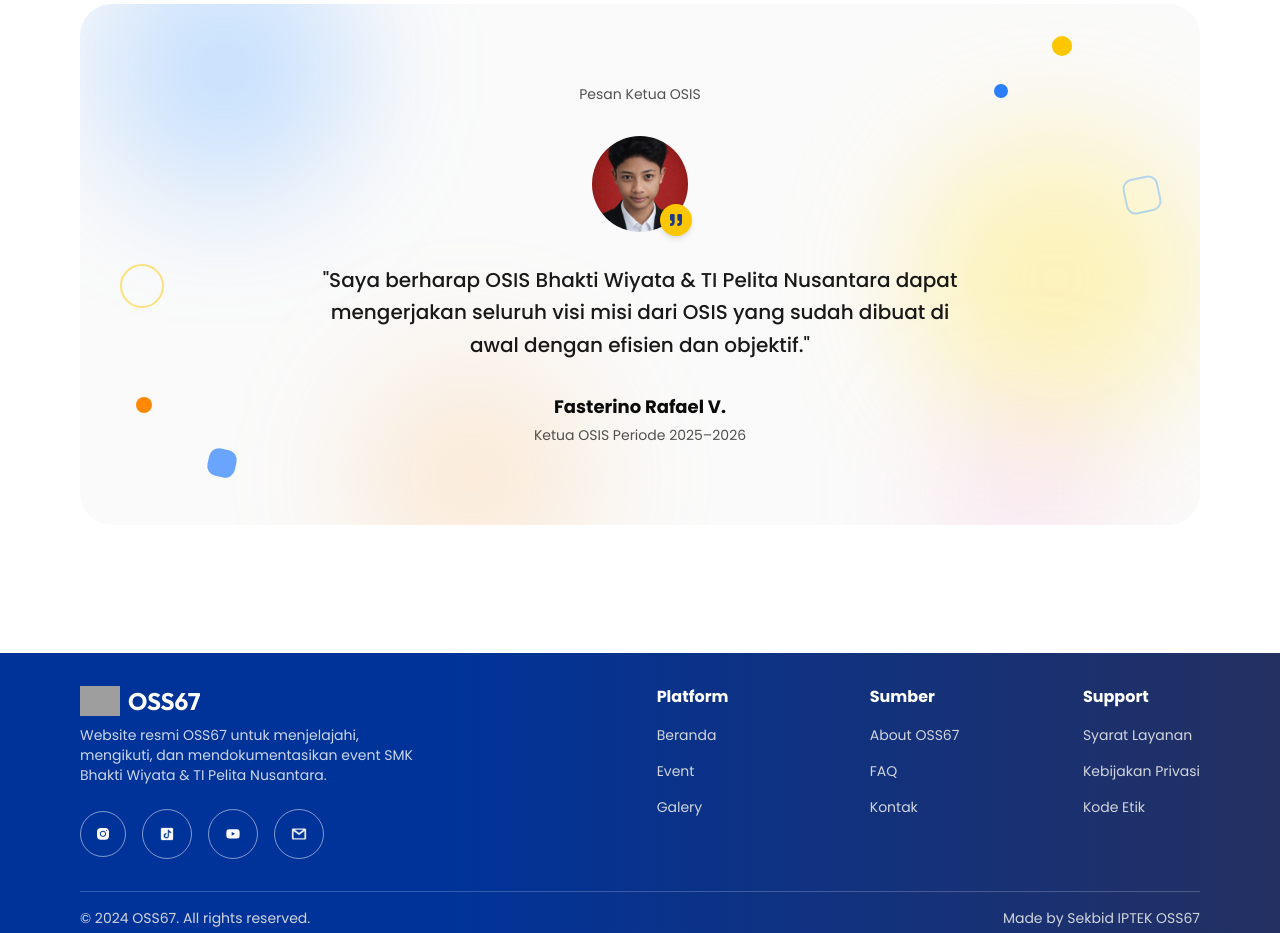
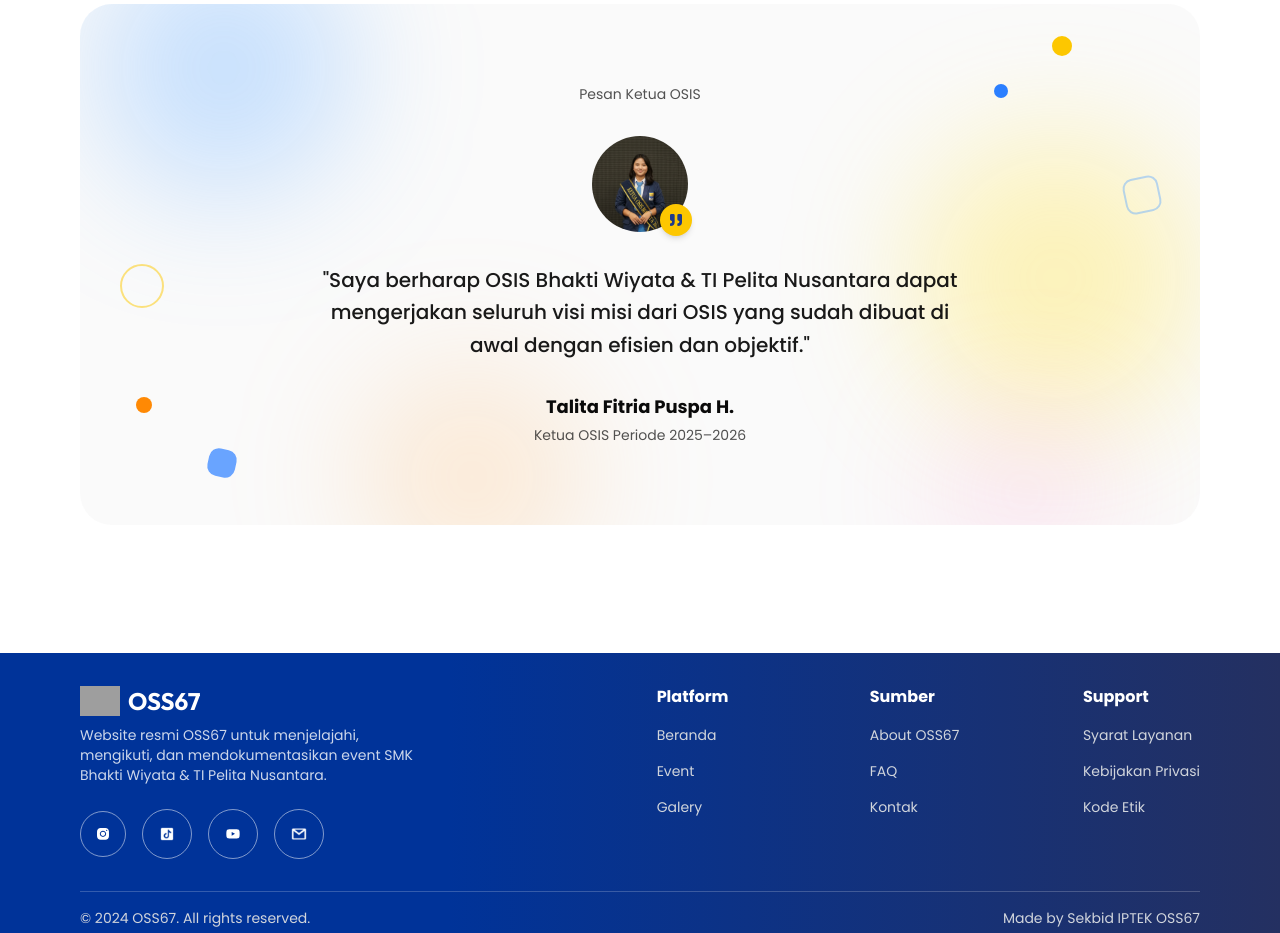
Before and after one commit to Rfn18/OSSExp, a Next.js app: page / in a window 1280 px wide. Shown: the part 2500-3433 px from the top of the page. Built offline with nearby package versions, Linux system fonts and the light colour scheme; grey boxes are pictures that could not be loaded.

Commit message:
feat: add OSS67 profile and user landing pages with organization structure and event showcase components

```diff
--- a/app/(public)/(user)/OSS67/page.tsx
+++ b/app/(public)/(user)/OSS67/page.tsx
@@ -1,7 +1,11 @@
+"use client";
+
 import { Divider } from "@/components/ui/divider";
 import { FadeInSection } from "@/lib/fadeInSection";
+import { useRouter } from "next/navigation";
 
 export default function OSS67Page() {
+  const router = useRouter()
   const bphMembers = [
     {
       initial: "Sekbid 1",
@@ -117,7 +121,8 @@ export default function OSS67Page() {
         <h3 className="text-3xl font-bold my-6 mb-10 text-white">
           Struktur Organisasi
         </h3>
-        <div className="group relative inline-block cursor-pointer overflow-hidden rounded-xl">
+        {/* BPH */}
+      <div className="group relative block w-full max-w-3xl mx-auto overflow-hidden rounded-xl cursor-pointer">
         <h3 className="absolute left-1/2 top-1/2 z-20 -translate-x-1/2 -translate-y-1/2 text-6xl md:text-8xl font-black text-white transition-all duration-700 ease-out group-hover:scale-75 group-hover:opacity-0 group-hover:blur-sm">
           BPH
         </h3>
@@ -125,7 +130,7 @@ export default function OSS67Page() {
         <img
           src="/images/seksi-bidang/BPH.JPG"
           alt="OSS67 Activities"
-            className="h-60 w-[720px] object-cover object-center grayscale transition-all duration-700 ease-out group-hover:scale-110 group-hover:grayscale-0"
+          className="h-48 sm:h-56 md:h-60 w-full object-cover object-center grayscale transition-all duration-700 ease-out group-hover:scale-110 group-hover:grayscale-0"
         />
         <div className="absolute bottom-4 left-6 z-20 translate-y-4 opacity-0 transition-all duration-700 group-hover:translate-y-0 group-hover:opacity-100">
           <h4 className="text-lg sm:text-xl md:text-2xl font-bold text-white select-none">
@@ -136,11 +141,14 @@ export default function OSS67Page() {
           </p>
         </div>
       </div>
-        <div className="grid grid-cols-1 sm:grid-cols-2 gap-6 md:px-4 lg:px-20 mt-6">
+
+      {/* Grid Sekbid 1-6 */}
+      <div className="grid grid-cols-1 sm:grid-cols-2 gap-6 md:px-4 lg:px-20 mt-6 w-full max-w-4xl mx-auto">
         {bphMembers.map((member, i) => (
           <FadeInSection
+            key={i}
             delay={i * 100}
-              className="group relative inline-block cursor-pointer overflow-hidden rounded-xl"
+            className="group relative block w-full overflow-hidden rounded-xl cursor-pointer"
           >
             <h3 className="absolute left-1/2 top-1/2 z-20 -translate-x-1/2 -translate-y-1/2 text-5xl md:text-6xl text-center font-black text-white transition-all duration-700 ease-out group-hover:scale-75 group-hover:opacity-0 group-hover:blur-sm select-none">
               {member.initial}
@@ -149,7 +157,7 @@ export default function OSS67Page() {
             <img
               src={member.img}
               alt="OSS67 Activities"
-                className="h-60 w-[720px] object-cover object-center grayscale transition-all duration-700 ease-out group-hover:scale-110 group-hover:grayscale-0 select-none"
+              className="h-48 sm:h-56 md:h-60 w-full object-cover object-center grayscale transition-all duration-700 ease-out group-hover:scale-110 group-hover:grayscale-0 select-none"
             />
             <div className="absolute bottom-4 left-6 z-20 translate-y-4 opacity-0 transition-all duration-700 group-hover:translate-y-0 group-hover:opacity-100 select-none">
               <h4 className="text-lg md:text-xl font-bold text-white">
@@ -162,7 +170,9 @@ export default function OSS67Page() {
           </FadeInSection>
         ))}
       </div>
-         <div className="group relative inline-block cursor-pointer overflow-hidden rounded-xl mt-6">
+
+      {/* Sekbid 7 */}
+      <div className="group relative block w-full max-w-3xl mx-auto overflow-hidden rounded-xl mt-6 cursor-pointer">
         <h3 className="absolute left-1/2 top-1/2 z-20 -translate-x-1/2 -translate-y-1/2 text-5xl md:text-6xl text-center font-black text-white transition-all duration-700 ease-out group-hover:scale-75 group-hover:opacity-0 group-hover:blur-sm">
           Sekbid 7
         </h3>
@@ -170,7 +180,7 @@ export default function OSS67Page() {
         <img
           src="/images/seksi-bidang/Sekbid7.png"
           alt="OSS67 Activities"
-            className="h-60 w-[720px] object-cover object-center grayscale transition-all duration-700 ease-out group-hover:scale-110 group-hover:grayscale-0"
+          className="h-48 sm:h-56 md:h-60 w-full object-cover object-center grayscale transition-all duration-700 ease-out group-hover:scale-110 group-hover:grayscale-0"
         />
         <div className="absolute bottom-4 left-6 z-20 translate-y-4 opacity-0 transition-all duration-700 group-hover:translate-y-0 group-hover:opacity-100">
           <h4 className="text-lg sm:text-xl md:text-2xl font-bold text-white select-none">
--- a/app/(public)/(user)/page.tsx
+++ b/app/(public)/(user)/page.tsx
@@ -263,9 +263,9 @@ export default function Home() {
               <div className="relative">
                 <div className="rounded-full">
                   <img
-                    src="/images/FasterinoFormal.png"
+                    src="/images/KetuaOsis.png"
                     alt="Ketua OSIS"
-                    className="w-20 h-20 sm:w-24 sm:h-24 rounded-full object-cover"
+                    className="w-20 h-20 sm:w-24 sm:h-24 rounded-full object-cover hover:scale-120"
                   />
                 </div>
                 <div className="absolute -bottom-1 -right-1 flex h-7 w-7 sm:h-8 sm:w-8 items-center justify-center rounded-full bg-yellow-400 text-[#1e3a8a] shadow-md">
@@ -286,7 +286,7 @@ export default function Home() {
 
               <div className="flex flex-col items-center gap-1">
                 <p className="font-bold text-base sm:text-lg ">
-                  Fasterino Rafael V.
+                  Talita Fitria Puspa H.
                 </p>
                 <p className="text-xs sm:text-sm opacity-70">
                   Ketua OSIS Periode 2025–2026
```
Also changed, not shown: public/images/KetuaOsis.png (added). Lines whose indentation alone changed are shown as unchanged.
